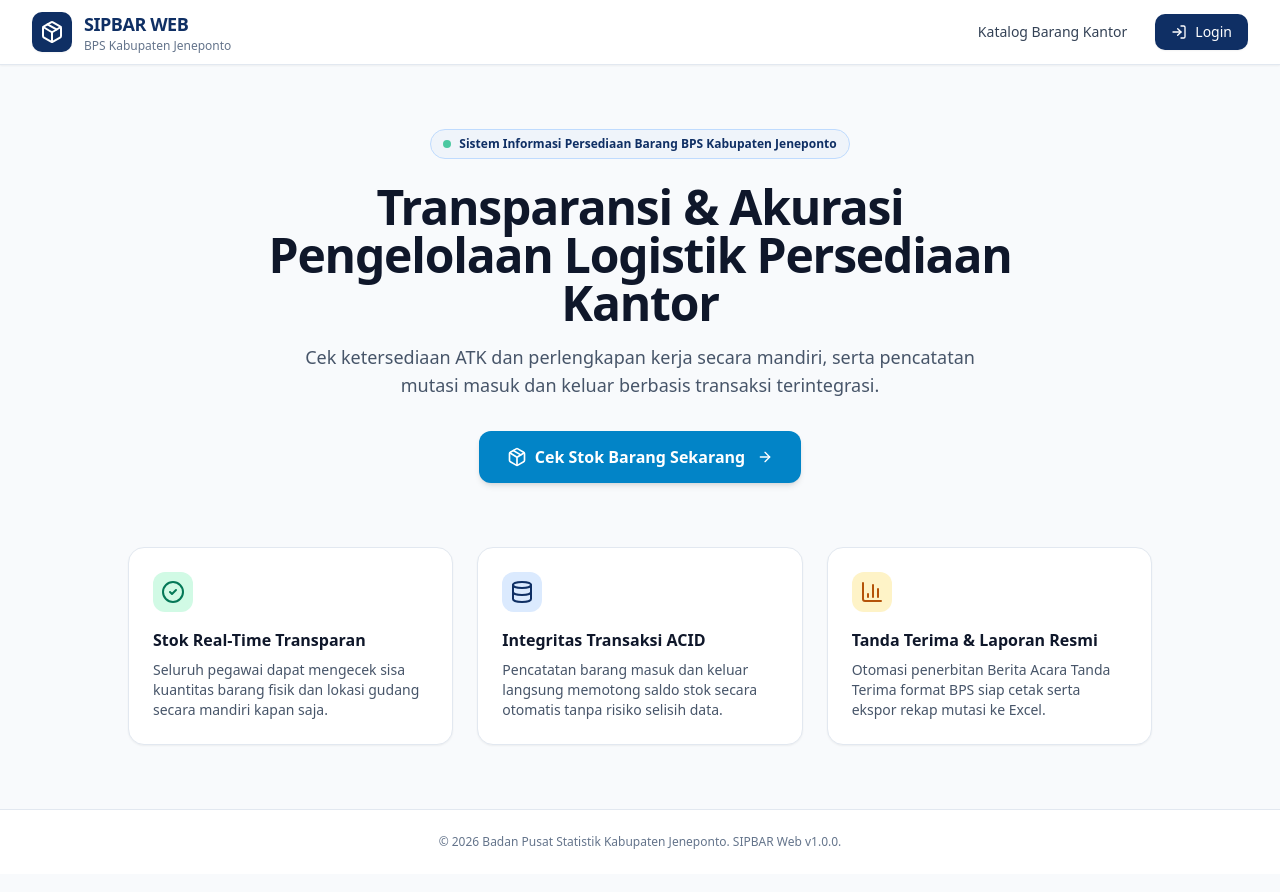
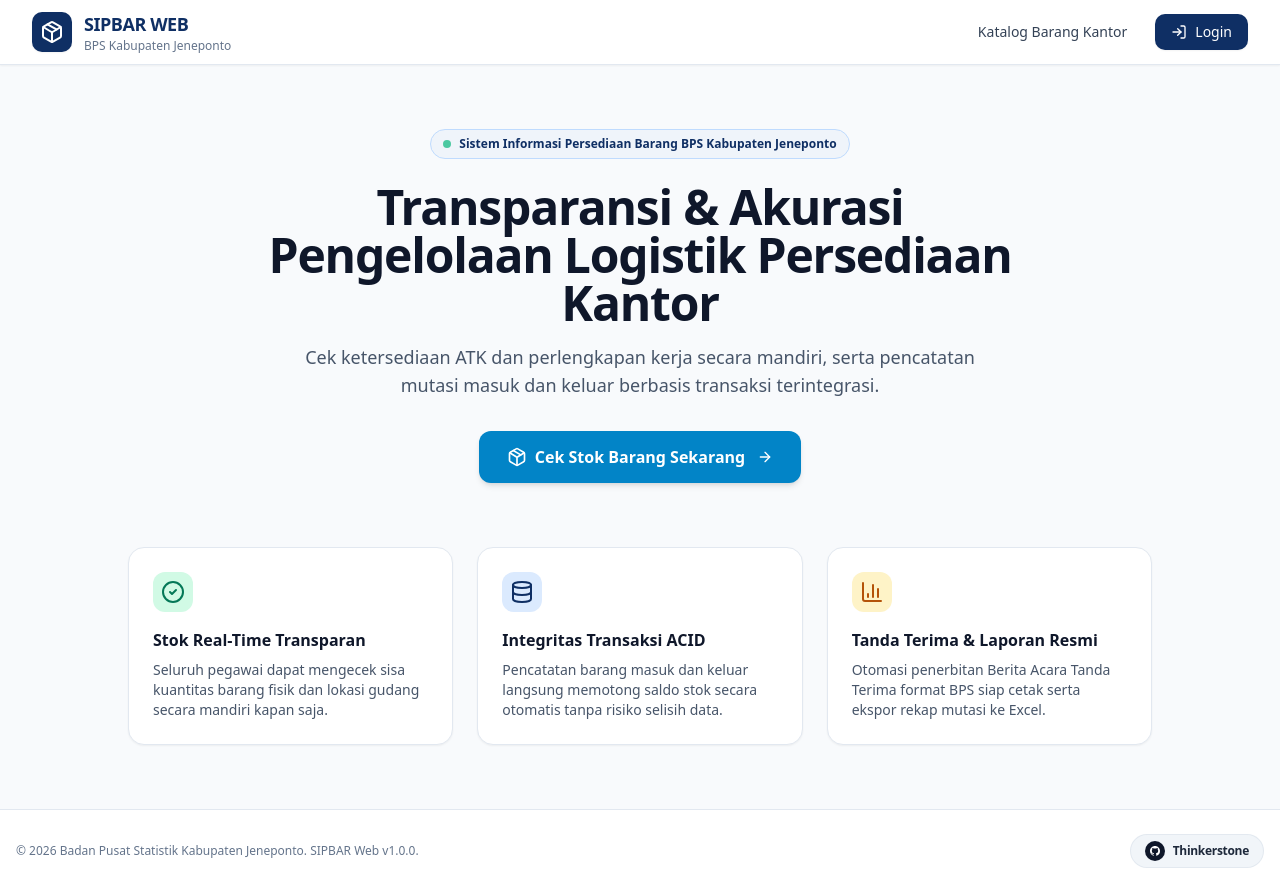
Before and after one commit to salsabilaputri95/SIPBAR, a Next.js app: page / in a window 1280 px wide. Built offline with nearby package versions, Linux system fonts and the light colour scheme.

Commit message:
feat(footer): add Thinkerstone GitHub badge linking to https://github.com/salsabilaputri95 in all footers

```diff
--- a/src/app/(admin)/layout.tsx
+++ b/src/app/(admin)/layout.tsx
@@ -3,6 +3,7 @@
 import React, { useState } from "react";
 import { AdminSidebar } from "@/components/layout/admin-sidebar";
 import { AdminHeader } from "@/components/layout/admin-header";
+import { GithubBadge } from "@/components/layout/github-badge";
 import { X } from "lucide-react";
 
 export default function AdminLayout({
@@ -45,10 +46,15 @@ export default function AdminLayout({
       <div className="flex-1 flex flex-col min-w-0 overflow-hidden">
         <AdminHeader onOpenMobileMenu={() => setMobileMenuOpen(true)} />
 
-        <main className="flex-1 overflow-y-auto p-4 md:p-6 lg:p-8">
-          <div className="max-w-7xl mx-auto">
+        <main className="flex-1 overflow-y-auto p-4 md:p-6 lg:p-8 flex flex-col justify-between">
+          <div className="max-w-7xl mx-auto w-full">
             {children}
           </div>
+
+          <footer className="max-w-7xl mx-auto w-full pt-8 pb-2 flex flex-col sm:flex-row items-center justify-between gap-3 text-xs text-slate-400 border-t border-slate-200/60 mt-10">
+            <p>© {new Date().getFullYear()} Badan Pusat Statistik Kabupaten Jeneponto. SIPBAR Web v1.0.0.</p>
+            <GithubBadge />
+          </footer>
         </main>
       </div>
     </div>
--- a/src/app/(auth)/login/page.tsx
+++ b/src/app/(auth)/login/page.tsx
@@ -21,6 +21,7 @@ import { Button } from "@/components/ui/button";
 import { Input } from "@/components/ui/input";
 import { Card, CardContent, CardDescription, CardHeader, CardTitle, CardFooter } from "@/components/ui/card";
 import { Badge } from "@/components/ui/badge";
+import { GithubBadge } from "@/components/layout/github-badge";
 
 function LoginForm() {
   const router = useRouter();
@@ -251,8 +252,11 @@ export default function LoginPage() {
       </main>
 
       {/* Footer Minimalis */}
-      <footer className="w-full border-t border-slate-200/60 py-4 px-6 text-center text-xs text-slate-400">
-        <p>© {new Date().getFullYear()} Badan Pusat Statistik Kabupaten Jeneponto. Hak Cipta Dilindungi.</p>
+      <footer className="w-full border-t border-slate-200/60 py-4 px-6 bg-white/60">
+        <div className="max-w-4xl mx-auto flex flex-col sm:flex-row items-center justify-between gap-3 text-xs text-slate-400">
+          <p>© {new Date().getFullYear()} Badan Pusat Statistik Kabupaten Jeneponto. Hak Cipta Dilindungi.</p>
+          <GithubBadge />
+        </div>
       </footer>
     </div>
   );
--- a/src/app/katalog/page.tsx
+++ b/src/app/katalog/page.tsx
@@ -30,6 +30,7 @@ import { Badge } from "@/components/ui/badge";
 import { Card, CardContent, CardHeader, CardTitle, CardDescription } from "@/components/ui/card";
 import { getBarangList, getBarangMasterDropdowns } from "@/actions/barang.actions";
 import { BarangItem, StatusStok } from "@/types";
+import { GithubBadge } from "@/components/layout/github-badge";
 
 export default function PublicCatalogPage() {
   const { data: session } = useSession();
@@ -502,8 +503,11 @@ export default function PublicCatalogPage() {
       </main>
 
       {/* Footer Minimalis */}
-      <footer className="w-full border-t border-slate-200/60 py-5 px-6 text-center text-xs text-slate-400 mt-12 bg-white">
-        <p>© {new Date().getFullYear()} Badan Pusat Statistik Kabupaten Jeneponto. Hak Cipta Dilindungi.</p>
+      <footer className="w-full border-t border-slate-200/60 py-5 px-6 mt-12 bg-white">
+        <div className="max-w-7xl mx-auto flex flex-col sm:flex-row items-center justify-between gap-3 text-xs text-slate-400">
+          <p>© {new Date().getFullYear()} Badan Pusat Statistik Kabupaten Jeneponto. Hak Cipta Dilindungi.</p>
+          <GithubBadge />
+        </div>
       </footer>
     </div>
   );
--- a/src/app/page.tsx
+++ b/src/app/page.tsx
@@ -1,5 +1,6 @@
 import Link from "next/link";
 import { Package, LogIn, CheckCircle2, ShieldAlert, ArrowRight, BarChart3, Database } from "lucide-react";
+import { GithubBadge } from "@/components/layout/github-badge";
 
 export default function HomePage() {
   return (
@@ -97,8 +98,9 @@ export default function HomePage() {
 
       {/* Footer */}
       <footer className="bg-white border-t border-slate-200 py-6">
-        <div className="max-w-7xl mx-auto px-4 text-center text-xs text-slate-500">
-          © 2026 Badan Pusat Statistik Kabupaten Jeneponto. SIPBAR Web v1.0.0.
+        <div className="max-w-7xl mx-auto px-4 flex flex-col sm:flex-row items-center justify-between gap-4 text-xs text-slate-500">
+          <p>© 2026 Badan Pusat Statistik Kabupaten Jeneponto. SIPBAR Web v1.0.0.</p>
+          <GithubBadge />
         </div>
       </footer>
     </main>
--- /dev/null
+++ b/src/components/layout/github-badge.tsx
@@ -0,0 +1,24 @@
+import React from "react";
+
+export function GithubBadge({ className = "" }: { className?: string }) {
+  return (
+    <a
+      href="https://github.com/salsabilaputri95"
+      target="_blank"
+      rel="noopener noreferrer"
+      className={`inline-flex items-center gap-2 px-3.5 py-1.5 rounded-full bg-[#F1F5F9] hover:bg-[#E2E8F0] border border-slate-200/90 text-slate-800 text-xs font-semibold shadow-xs transition-all hover:scale-105 group ${className}`}
+      title="GitHub salsabilaputri95 (Thinkerstone)"
+    >
+      <span className="w-5 h-5 rounded-full bg-[#0F172A] text-white flex items-center justify-center shrink-0 group-hover:bg-black transition-colors">
+        <svg className="w-3 h-3 fill-current" viewBox="0 0 24 24" aria-hidden="true">
+          <path
+            fillRule="evenodd"
+            clipRule="evenodd"
+            d="M12 2C6.477 2 2 6.484 2 12.017c0 4.425 2.865 8.18 6.839 9.504.5.092.682-.217.682-.483 0-.237-.008-.868-.013-1.703-2.782.605-3.369-1.343-3.369-1.343-.454-1.158-1.11-1.466-1.11-1.466-.908-.62.069-.608.069-.608 1.003.07 1.53 1.032 1.53 1.032.892 1.53 2.341 1.088 2.91.832.092-.647.35-1.088.636-1.338-2.22-.253-4.555-1.113-4.555-4.951 0-1.093.39-1.988 1.029-2.688-.103-.253-.446-1.272.098-2.65 0 0 .84-.27 2.75 1.026A9.564 9.564 0 0112 6.844c.85.004 1.705.115 2.504.337 1.909-1.296 2.747-1.027 2.747-1.027.546 1.379.202 2.398.1 2.651.64.7 1.028 1.595 1.028 2.688 0 3.848-2.339 4.695-4.566 4.943.359.309.678.92.678 1.855 0 1.338-.012 2.419-.012 2.747 0 .268.18.58.688.482A10.019 10.019 0 0022 12.017C22 6.484 17.522 2 12 2z"
+          />
+        </svg>
+      </span>
+      <span className="text-slate-800 font-semibold tracking-tight">Thinkerstone</span>
+    </a>
+  );
+}
--- a/src/components/pegawai/pegawai-dashboard-client.tsx
+++ b/src/components/pegawai/pegawai-dashboard-client.tsx
@@ -38,6 +38,7 @@ import {
 } from "@/actions/pegawai.actions";
 import { PengambilanDialog } from "./pengambilan-dialog";
 import { formatTanggal } from "@/lib/utils";
+import { GithubBadge } from "@/components/layout/github-badge";
 
 interface PegawaiDashboardClientProps {
   initialData: PegawaiDashboardData;
@@ -450,8 +451,11 @@ export function PegawaiDashboardClient({
       />
 
       {/* Footer Minimalis */}
-      <footer className="w-full border-t border-slate-200/60 py-4 px-6 text-center text-xs text-slate-400 bg-white">
-        <p>© {new Date().getFullYear()} Badan Pusat Statistik Kabupaten Jeneponto. SIPBAR Web v1.0.0.</p>
+      <footer className="w-full border-t border-slate-200/60 py-4 px-6 text-xs text-slate-400 bg-white">
+        <div className="max-w-7xl mx-auto flex flex-col sm:flex-row items-center justify-between gap-3">
+          <p>© {new Date().getFullYear()} Badan Pusat Statistik Kabupaten Jeneponto. SIPBAR Web v1.0.0.</p>
+          <GithubBadge />
+        </div>
       </footer>
     </div>
   );
```
